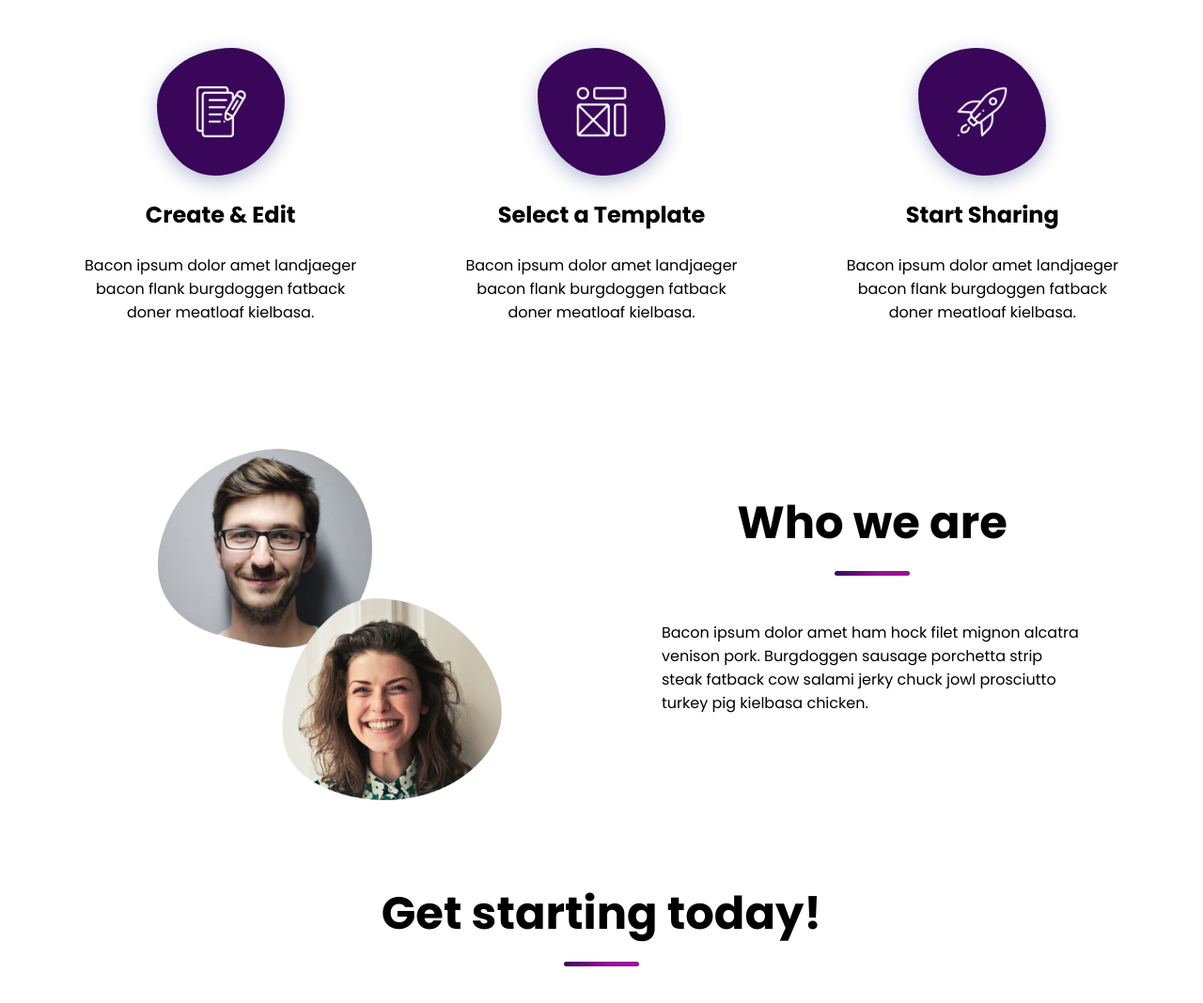
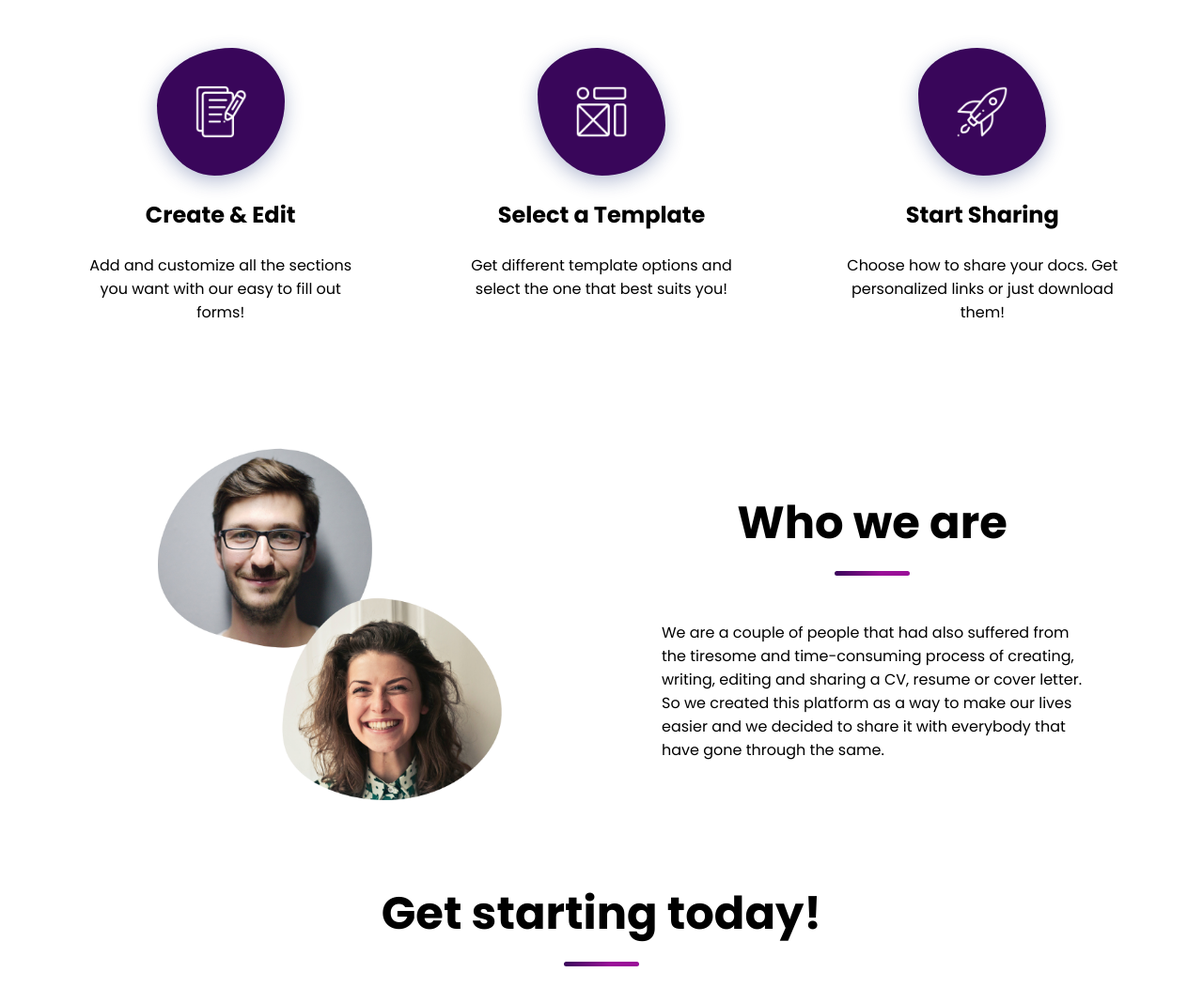
Before and after one commit to natalia-duran/cviiing-landing-page, a website: page index.html in a window 1280 px wide. Shown: the part 761-1829 px from the top of the page at 94% size. Drawn offline with Linux system fonts and the light colour scheme.

Commit message:
adding copywriting

```diff
--- a/index.html
+++ b/index.html
@@ -81,7 +81,7 @@
                         <div class="card__iconShape"></div>
                     </div>
                     <h3 class="card__title">Create & Edit</h3>
-                    <p class="card__txt">Bacon ipsum dolor amet landjaeger bacon flank burgdoggen fatback doner meatloaf kielbasa.</p>
+                    <p class="card__txt">Add and customize all the sections you want with our easy to fill out forms!</p>
                 </div>
                 <div class="card">
                     <div class="card__iconContainer">
@@ -89,7 +89,7 @@
                         <div class="card__iconShape3"></div>
                     </div>
                     <h3 class="card__title">Select a Template</h3>
-                    <p class="card__txt">Bacon ipsum dolor amet landjaeger bacon flank burgdoggen fatback doner meatloaf kielbasa.</p>
+                    <p class="card__txt">Get different template options and select the one that best suits you!</p>
                 </div>
                 <div class="card">
                     <div class="card__iconContainer">
@@ -97,7 +97,7 @@
                         <div class="card__iconShape2"></div>
                     </div>
                     <h3 class="card__title">Start Sharing</h3>
-                    <p class="card__txt">Bacon ipsum dolor amet landjaeger bacon flank burgdoggen fatback doner meatloaf kielbasa.</p>
+                    <p class="card__txt">Choose how to share your docs. Get personalized links or just download them!</p>
                 </div>
             </div>
         </section>
@@ -112,7 +112,7 @@
                         <h2 class="section__title">Who we are</h2>
                         <div class="section__headerLine"></div>
                     </header>
-                    <p class="section__creatorsTxt">Bacon ipsum dolor amet ham hock filet mignon alcatra venison pork. Burgdoggen sausage porchetta strip steak fatback cow salami jerky chuck jowl prosciutto turkey pig kielbasa chicken.</p>
+                    <p class="section__creatorsTxt">We are a couple of people that had also suffered from the tiresome and time-consuming process of creating, writing, editing and sharing a CV, resume or cover letter. So we created this platform as a way to make our lives easier and we decided to share it with everybody that have gone through the same.</p>
                 </div>
             </div>
         </section>
```
Also changed, not shown: pages/products.html (+3 -3 lines).
